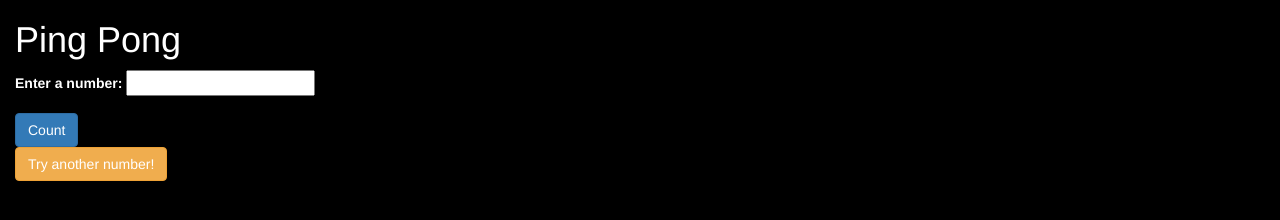
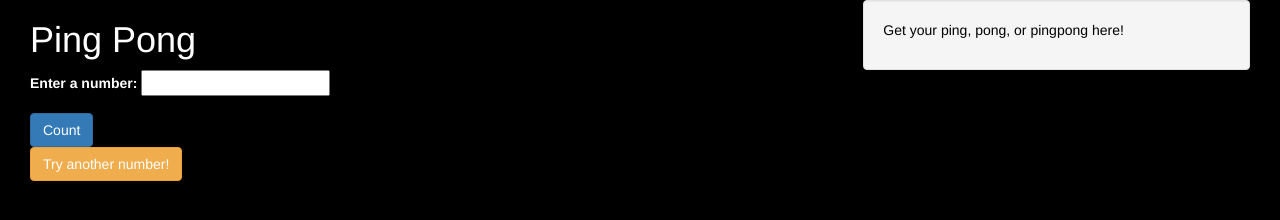
Before and after one commit to slaughtr/ping-pong, a plain HTML site: page index.html in a window 1280 px wide. Drawn offline with nearby package versions, Linux system fonts and the light colour scheme.

Commit message:
Add sidebar

```diff
--- a/css/styles.css
+++ b/css/styles.css
@@ -37,7 +37,7 @@ body, html {
 #inputString {
   color: red;
 }
-/*
-#resultDisplay {
-  display: none;
-}*/
+
+.sidebar {
+  color: black;
+}
--- a/index.html
+++ b/index.html
@@ -9,6 +9,7 @@
   </head>
   <body>
     <div class="container-fluid">
+      <div class="col-md-8">
         <h1>Ping Pong</h1>
 
         <form id="userInput">
@@ -26,6 +27,12 @@
           </ul>
         </div>
       </div>
+      <div class="col-md-4">
+        <div class="well sidebar">
+          <p>Get your ping, pong, or pingpong here!</p>
+        </div>
+      </div>
+    </div>
 
 
   </body>
```
Lines whose indentation alone changed are shown as unchanged.
